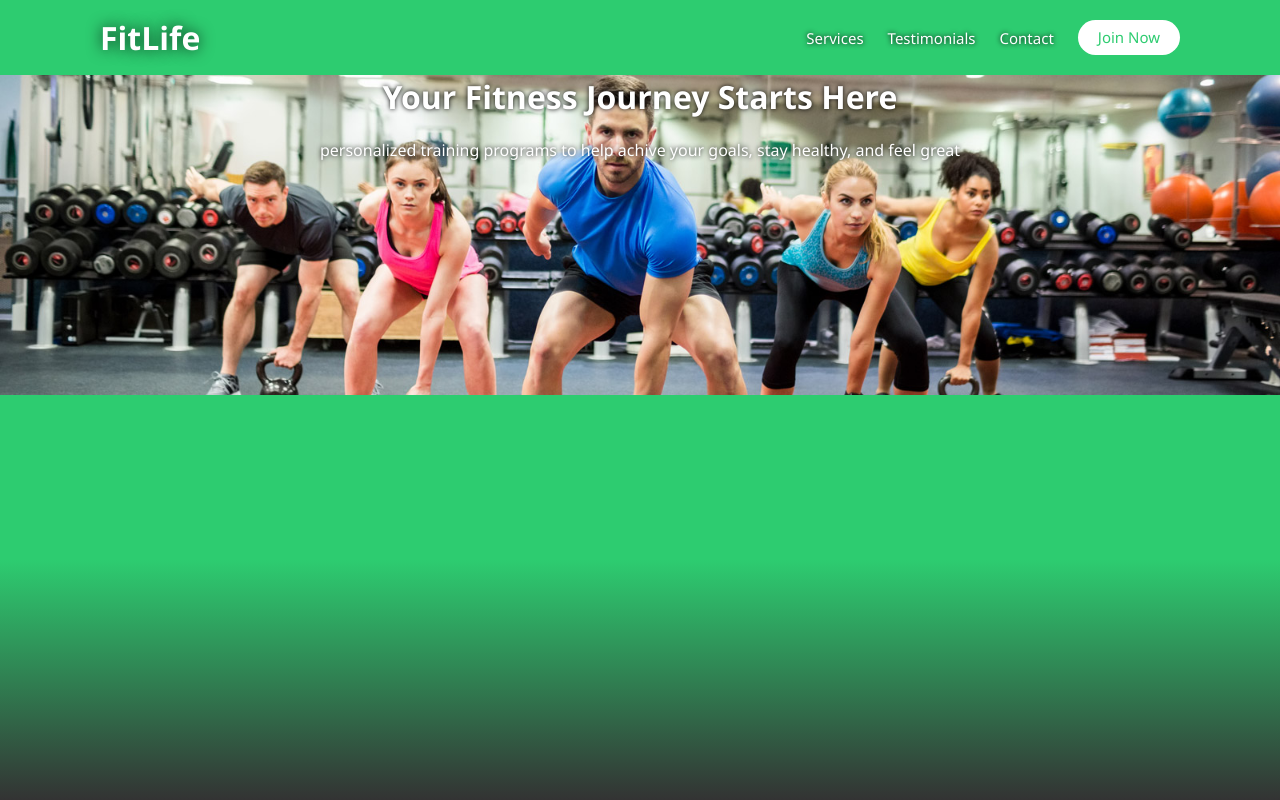
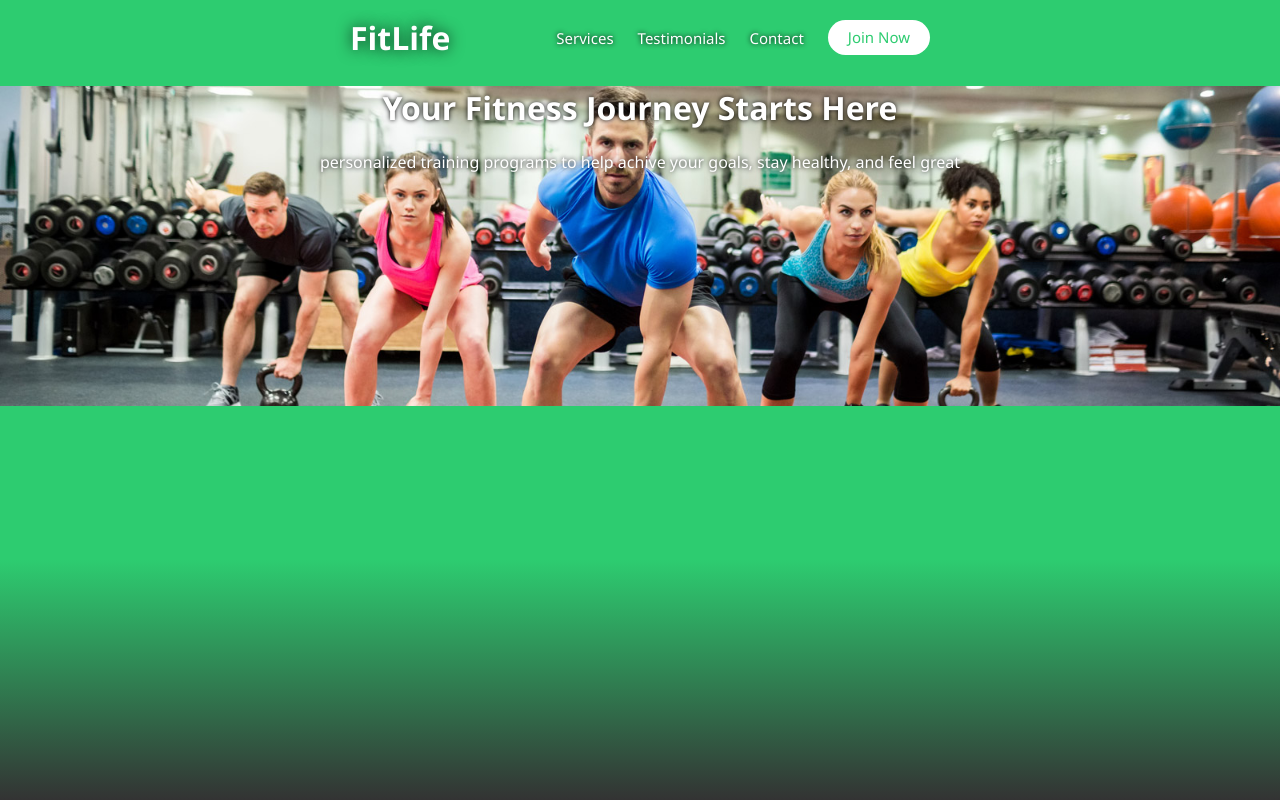
Before and after one commit to Michali9/fitnessPage, a plain HTML site: page fitnesspage/index.html in a window 1280 px wide. Drawn offline with Linux system fonts and the light colour scheme.

Commit message:
fixed logo

```diff
--- a/fitnesspage/index.html
+++ b/fitnesspage/index.html
@@ -21,7 +21,7 @@
 
             <div class="container">
                 <h1 class="text">Your Fitness Journey Starts Here</h1>
-                <p clas="text">personalized training programs to help achive your goals, stay healthy, and feel great</p>
+                <p class="text">personalized training programs to help achive your goals, stay healthy, and feel great</p>
 
             </div>
 
--- a/fitnesspage/style.css
+++ b/fitnesspage/style.css
@@ -14,7 +14,7 @@ body {
    display: flex;
     align-items: center;
     justify-content: space-between;
-    padding: 20px 100px 10px;
+    padding: 20px 350px 10px;
 
     box-sizing: border-box;
 
@@ -85,5 +85,4 @@ body {
 }
 
 h1, p{
-    margin-top: 10px;
 }
```
